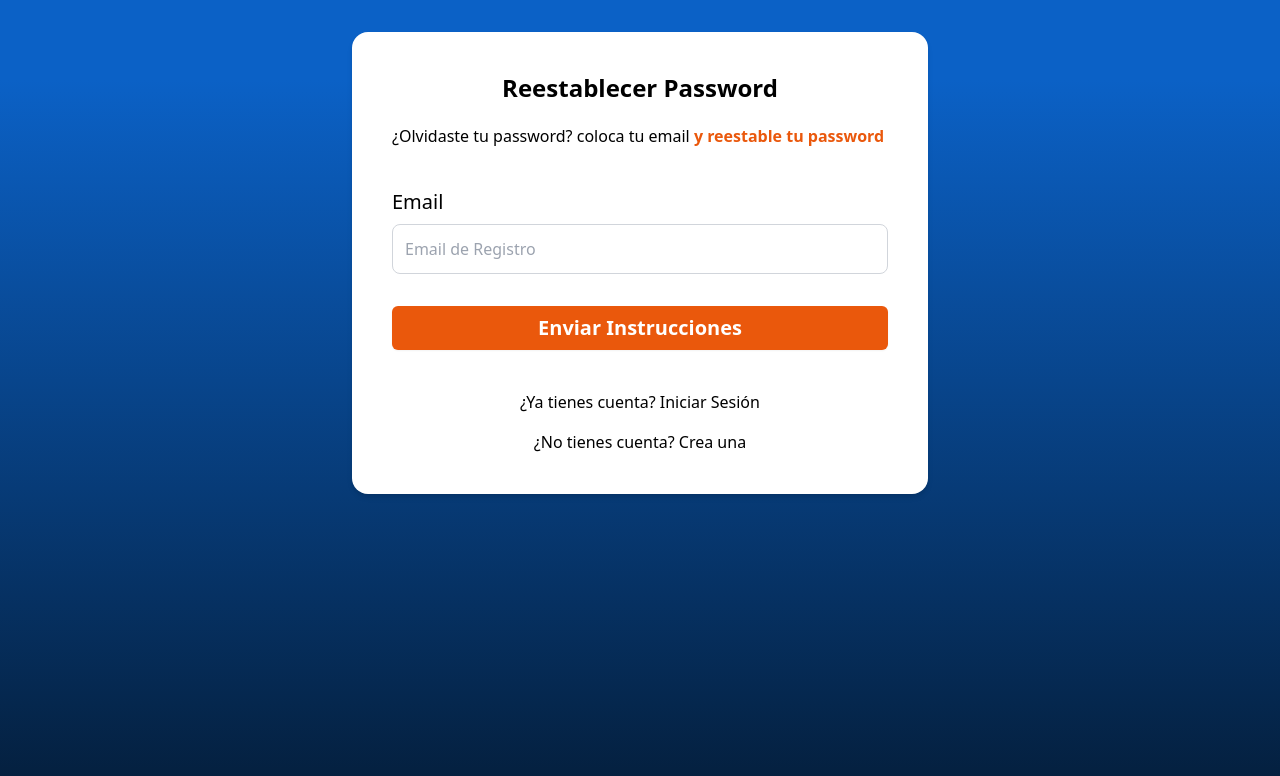
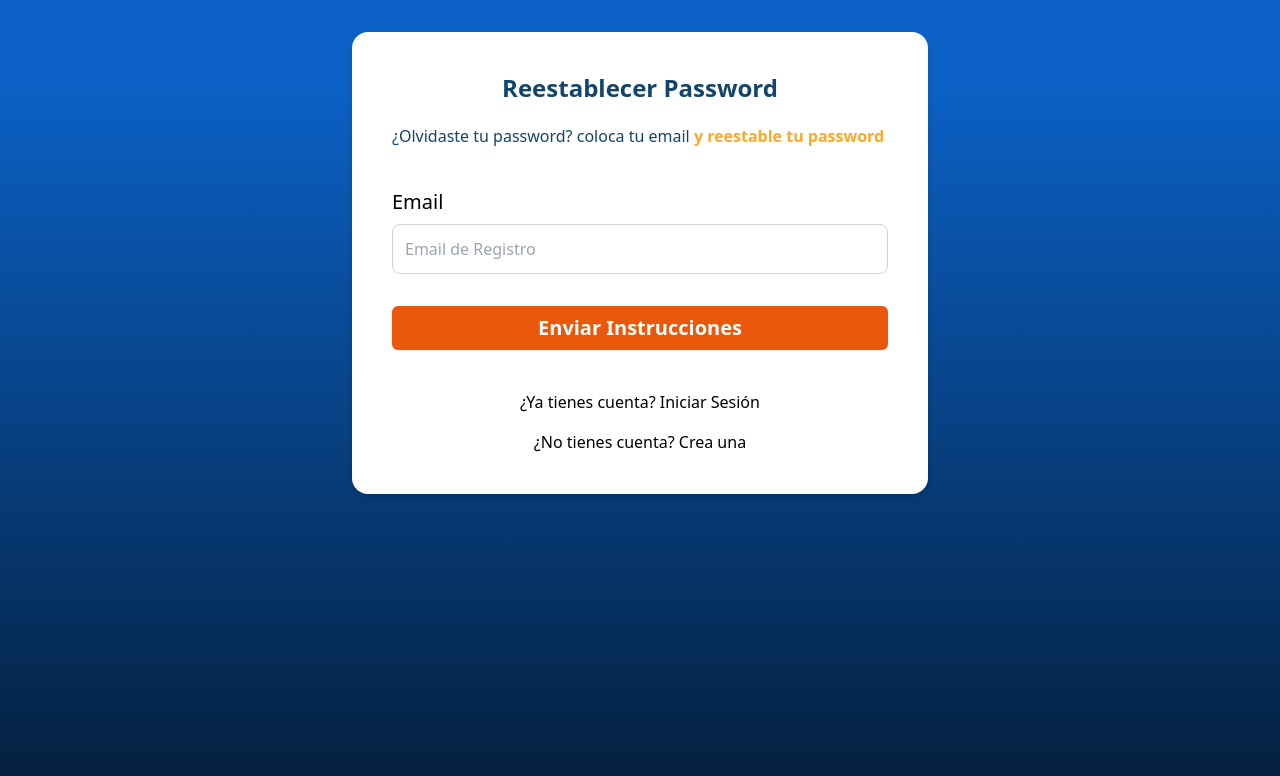
Before and after one commit to EduMMorenolp/c18-16-n-node-react-T, a React (Vite) app in the folder frontend/: page /auth/forgot-password in a window 1280 px wide. Shown: the top 776 px of the page. Built offline with nearby package versions, Linux system fonts and the light colour scheme; no server answers.

Commit message:
Ajustando colores sidebar

```diff
--- a/frontend/index.html
+++ b/frontend/index.html
@@ -6,7 +6,7 @@
     <meta name="viewport" content="width=device-width, initial-scale=1.0" />
     <title>Vite + React</title>
   </head>
-  <body class="bg-gray-100">
+  <body class="bg-gray-200">
     <div id="root"></div>
     <script type="module" src="/src/main.jsx"></script>
   </body>
--- a/frontend/src/pages/auth/ForgotPasswordPage.jsx
+++ b/frontend/src/pages/auth/ForgotPasswordPage.jsx
@@ -5,10 +5,10 @@ export default function ForgotPasswordPage() {
   return (
     <div className="flex items-center justify-center px-4 sm:px-6 lg:px-8">
       <div className="w-full max-w-xl bg-white rounded-2xl shadow-md p-6 sm:p-10">
-        <h1 className="text-2xl font-black text-center">Reestablecer Password</h1>
-        <p className="text-base font-ligh text-black mt-5">
+        <h1 className="text-2xl font-black text-[#13446B] text-center">Reestablecer Password</h1>
+        <p className="text-base font-medium text-[#13446B] mt-5">
             ¿Olvidaste tu password? coloca tu email {'  '}
-            <span className=" text-orange-600 font-bold">  y reestable tu password</span>
+            <span className=" text-[#FFA726] font-bold">  y reestable tu password</span>
         </p>
         <form  className="space-y-8 mt-10">
           <div className="flex flex-col gap-2">
--- a/frontend/src/pages/auth/LoginPage.jsx
+++ b/frontend/src/pages/auth/LoginPage.jsx
@@ -39,7 +39,7 @@ export default function LoginPage() {
         alt="Logo"
         className="w-60 h-44 mx-auto"
       />
-      <h1 className="text-2xl font-black  dark:text-[#13446B] text-center">Bienvenido</h1>
+      <h1 className="text-2xl font-black text-[#13446B] text-center">Bienvenido</h1>
       <form onSubmit={handleSubmit(handleLogin)} className="w-full flex flex-col gap-4 mt-4">
         <div className="flex flex-col gap-5">
           <div className="flex items-center text-sm">
--- a/frontend/src/pages/auth/RegisterPage.jsx
+++ b/frontend/src/pages/auth/RegisterPage.jsx
@@ -42,7 +42,7 @@ export default function RegisterPage() {
   })
   return (
     <div className="flex items-center justify-center px-4 sm:px-6 lg:px-8">
-      <div className="w-full max-w-md bg-white rounded-2xl shadow-md p-6 sm:p-8">
+      <div className="w-full max-w-lg bg-white rounded-2xl shadow-md p-6 sm:p-8">
         <div className="-ml-2 flex items-center">
             <Link to="/auth/login" className="flex items-center">
                 <ArrowLeft className="h-5 w-5"/>
@@ -54,7 +54,7 @@ export default function RegisterPage() {
             alt="Logo"
             className="w-60 h-44 mx-auto"
         />
-        <h1 className="text-2xl font-black  dark:text-[#13446B] text-center">Bienvenido</h1>
+        <h1 className="text-2xl font-black  text-[#13446B] text-center">Bienvenido</h1>
 
         <form onSubmit={handleSubmit(handleRegister)} className="w-full flex flex-col gap-4 mt-4">
             <div className="flex flex-col gap-5">
```
